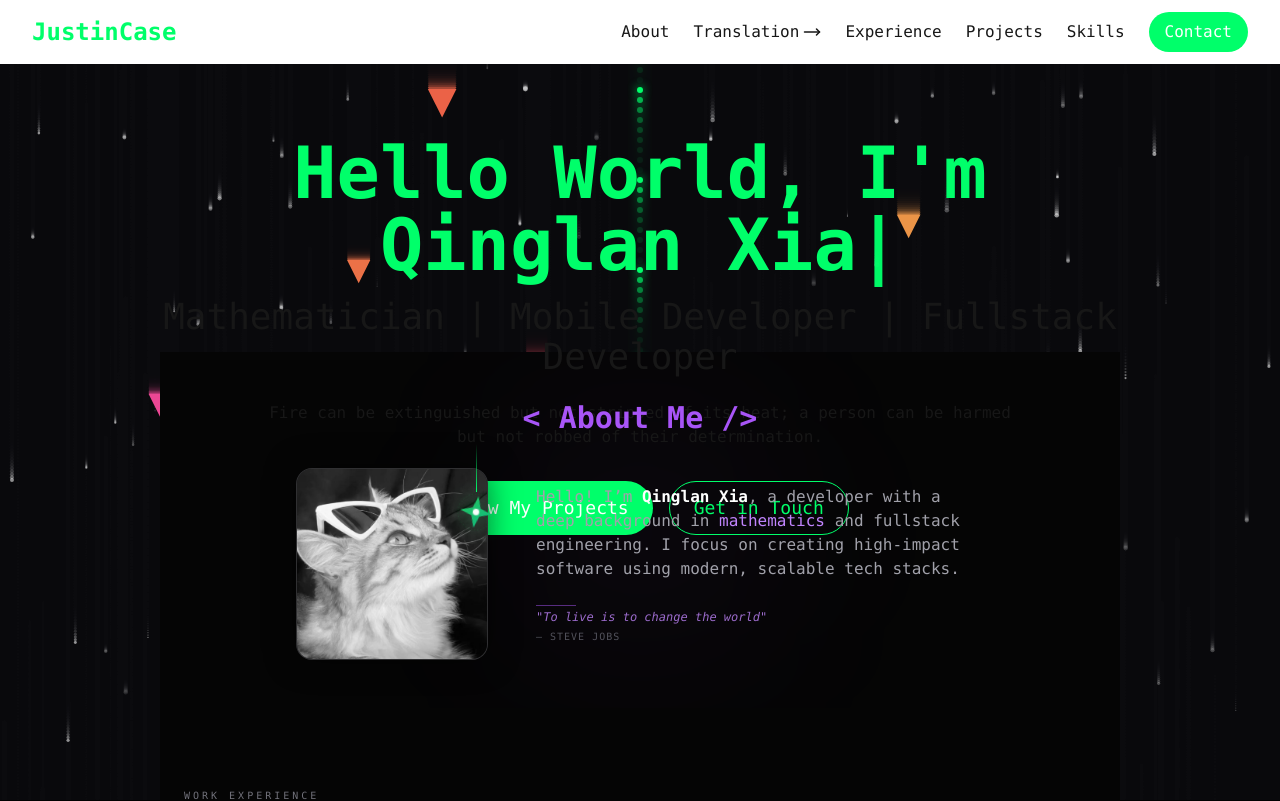
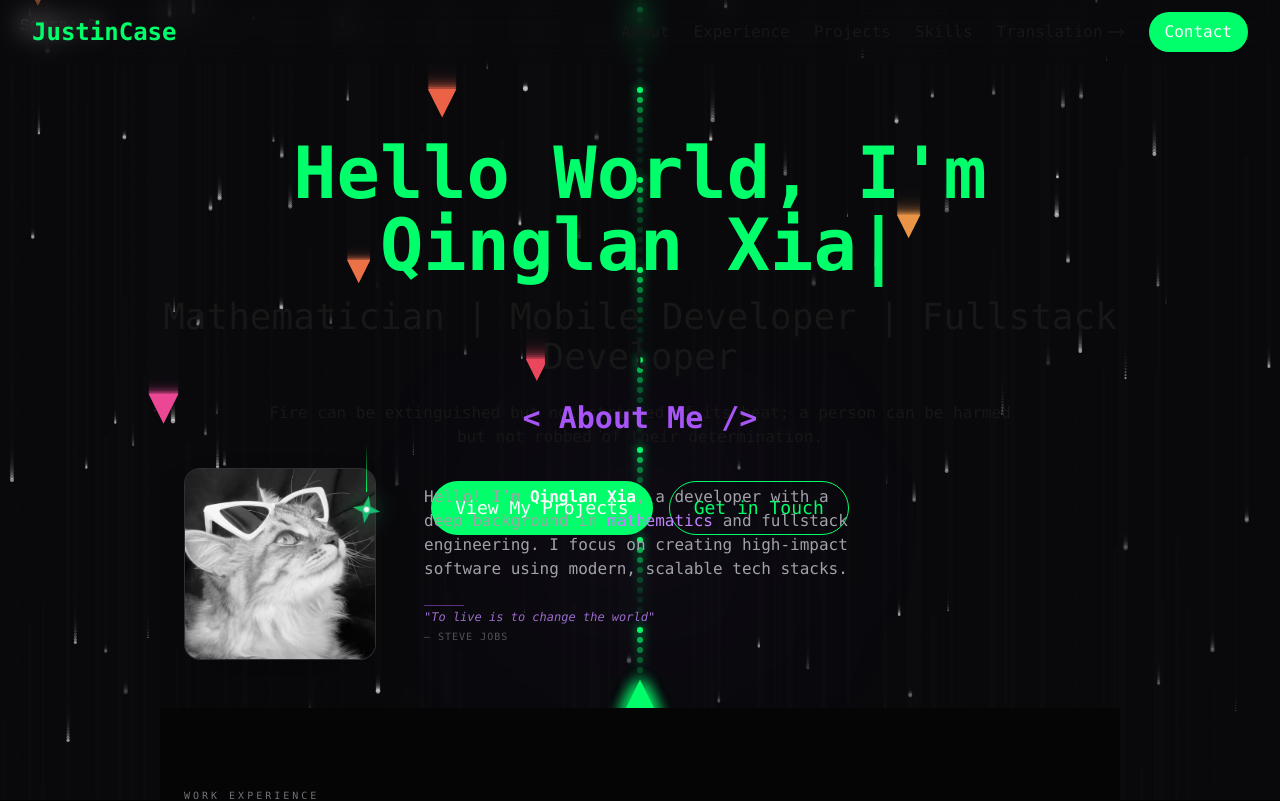
Before and after one commit to JusArthur/My-Protofolio, a Next.js app: page / in a window 1280 px wide. Shown: the top 801 px of the page. Built offline with nearby package versions, Linux system fonts and the light colour scheme.

Commit message:
Refactor AboutMe component to improve performance and enhance animations

```diff
--- a/components/AboutMe.js
+++ b/components/AboutMe.js
@@ -1,58 +1,41 @@
-import React, { useEffect, useState } from "react";
+"use client";
+
+import React from "react";
 import { motion } from "framer-motion";
 
 const AboutMe = () => {
-  const [isInView, setIsInView] = useState(false);
-
-  useEffect(() => {
-    const handleScroll = () => {
-      const element = document.getElementById("aboutMe");
-      if (element) {
-        const rect = element.getBoundingClientRect();
-        // Trigger when element is partially in view
-        if (rect.top <= window.innerHeight / 1.5) {
-          setIsInView(true);
-        }
-      }
-    };
-
-    window.addEventListener("scroll", handleScroll);
-    handleScroll(); // Initial check
-    return () => window.removeEventListener("scroll", handleScroll);
-  }, []);
-
   return (
     <section
       id="aboutMe"
-      className="bg-[#050505] text-white py-12 flex flex-col justify-center items-center relative font-mono overflow-hidden transition-colors duration-500"
+      className="bg-transparent text-white py-12 flex flex-col justify-center items-center relative font-mono overflow-hidden"
     >
-      {/* Decorative Background Glow */}
+      {/* 装饰性背景 */}
       <div className="absolute top-1/2 left-1/2 -translate-x-1/2 -translate-y-1/2 w-64 h-64 bg-purple-500/5 rounded-full blur-[100px] pointer-events-none" />
 
+      {/* 标题 - 使用 whileInView */}
       <motion.h2
         className="text-purple-500 text-xl md:text-3xl font-bold mb-8 z-10"
         initial={{ y: 20, opacity: 0 }}
-        animate={isInView ? { y: 0, opacity: 1 } : {}}
+        whileInView={{ y: 0, opacity: 1 }}
+        viewport={{ once: true, margin: "-100px" }}
         transition={{ type: "spring", stiffness: 50, duration: 1 }}
       >
         &lt; About Me /&gt;
       </motion.h2>
 
-      <div className="flex flex-col md:flex-row items-center space-y-6 md:space-y-0 md:space-x-12 z-10 max-w-5xl px-6">
+      <div className="flex flex-col md:flex-row items-center space-y-10 md:space-y-0 md:space-x-12 z-10 max-w-5xl px-6 w-full">
 
-        {/* Avatar Container */}
+        {/* 头像容器 */}
         <div className="relative">
-
-          {/* Fancier Dynamic Decoration: The "Cyber Lantern" */}
+          {/* Cyber Lantern - 在手机端稍微缩小并调整位置 */}
           <motion.div
-            className="absolute -top-6 -right-2 z-20 pointer-events-none flex flex-col items-center"
-            initial={{ opacity: 0, y: -50 }}
-            animate={isInView ? { opacity: 1, y: 0 } : {}}
-            transition={{ delay: 1, duration: 0.8 }}
+            className="absolute -top-8 -right-4 md:-top-6 md:-right-2 z-20 pointer-events-none flex flex-col items-center scale-75 md:scale-100"
+            initial={{ opacity: 0, y: -20 }}
+            whileInView={{ opacity: 1, y: 0 }}
+            viewport={{ once: true }}
+            transition={{ delay: 0.8, duration: 0.8 }}
           >
-            {/* The "String" holding the ornament */}
-            <div className="w-[1px] h-12 bg-gradient-to-b from-transparent via-primary/50 to-primary" />
-
+            <div className="w-[1px] h-8 md:h-12 bg-gradient-to-b from-transparent via-primary/50 to-primary" />
             <motion.div
               animate={{
                 rotate: [ -10, 10, -10 ],
@@ -66,56 +49,50 @@ const AboutMe = () => {
                 rotate: { repeat: Infinity, duration: 4, ease: "easeInOut" },
                 filter: { repeat: Infinity, duration: 2, ease: "linear" }
               }}
-              className="relative"
             >
-              <svg width="40" height="40" viewBox="0 0 100 100">
+              <svg width="35" height="35" md:width="40" md:height="40" viewBox="0 0 100 100">
                 <defs>
                   <linearGradient id="starGradient" x1="0%" y1="0%" x2="100%" y2="100%">
                     <stop offset="0%" stopColor="#22c55e" />
                     <stop offset="100%" stopColor="#10b981" />
                   </linearGradient>
                 </defs>
-                {/* Outer Glow Circle */}
                 <circle cx="50" cy="50" r="45" fill="none" stroke="#22c55e" strokeWidth="1" strokeDasharray="4 4" className="opacity-30" />
-                {/* The Star/Diamond */}
-                <path
-                  d="M50 10 L60 40 L90 50 L60 60 L50 90 L40 60 L10 50 L40 40 Z"
-                  fill="url(#starGradient)"
-                />
-                {/* Core Light */}
+                <path d="M50 10 L60 40 L90 50 L60 60 L50 90 L40 60 L10 50 L40 40 Z" fill="url(#starGradient)"/>
                 <circle cx="50" cy="50" r="8" fill="white" className="animate-pulse" />
               </svg>
             </motion.div>
           </motion.div>
 
-          {/* Profile Picture */}
+          {/* 头像 */}
           <motion.div
-            className="w-40 h-40 md:w-48 md:h-48 rounded-2xl bg-zinc-900 overflow-hidden border border-white/10 relative z-10 shadow-[0_0_30px_rgba(0,0,0,0.5)]"
+            className="w-36 h-36 md:w-48 md:h-48 rounded-2xl bg-zinc-900 overflow-hidden border border-white/10 relative z-10 shadow-2xl"
             initial={{ scale: 0.8, opacity: 0 }}
-            animate={isInView ? { scale: 1, opacity: 1 } : {}}
+            whileInView={{ scale: 1, opacity: 1 }}
+            viewport={{ once: true }}
             transition={{ type: "spring", stiffness: 60, delay: 0.2 }}
           >
             <img
               src="/justin_xia.png"
               alt="Profile Picture"
               className="w-full h-full object-cover grayscale hover:grayscale-0 transition-all duration-500"
-              onError={(e) => { e.target.src = "https://via.placeholder.com/200"; }}
             />
           </motion.div>
         </div>
 
-        {/* Introduction Text */}
+        {/* 介绍文本 */}
         <motion.div
           className="max-w-md text-center md:text-left"
-          initial={{ x: 30, opacity: 0 }}
-          animate={isInView ? { x: 0, opacity: 1 } : {}}
+          initial={{ x: 20, opacity: 0 }}
+          whileInView={{ x: 0, opacity: 1 }}
+          viewport={{ once: true }}
           transition={{ delay: 0.4, duration: 0.8 }}
         >
           <p className="text-sm md:text-base leading-relaxed text-zinc-400">
             Hello! I’m <span className="text-white font-bold">Qinglan Xia</span>, a developer with a deep background in <span className="text-purple-400">mathematics</span> and fullstack engineering. I focus on creating high-impact software using modern, scalable tech stacks.
           </p>
 
-          <div className="mt-6 flex flex-col space-y-1">
+          <div className="mt-6 flex flex-col items-center md:items-start space-y-1">
              <div className="h-[1px] w-10 bg-purple-500/50" />
              <p className="text-xs italic text-purple-400/80 leading-tight">
                "To live is to change the world"
--- a/components/Navbar.js
+++ b/components/Navbar.js
@@ -3,29 +3,41 @@
 import React, { useState, useEffect } from "react";
 import { Link as ScrollLink } from "react-scroll";
 import Link from "next/link";
-// 修正：使用 MoveRight (移动) 或 SquareArrowOutUpRight (跳转)
-import { MoveRight } from "lucide-react";
+import { MoveRight, Menu, X } from "lucide-react"; // 引入菜单图标
+import { motion, AnimatePresence } from "framer-motion"; // 引入动画
 
 const Navbar = () => {
   const [showNavbar, setShowNavbar] = useState(true);
   const [lastScrollPos, setLastScrollPos] = useState(0);
+  const [isMenuOpen, setIsMenuOpen] = useState(false); // 控制手机端菜单
 
   useEffect(() => {
     const handleScroll = () => {
       const currentScrollPos = window.scrollY;
+      // 菜单打开时，不隐藏 Navbar
+      if (!isMenuOpen) {
         setShowNavbar(currentScrollPos < lastScrollPos || currentScrollPos < 50);
+      }
       setLastScrollPos(currentScrollPos);
     };
 
     window.addEventListener("scroll", handleScroll);
-    return () => {
-      window.removeEventListener("scroll", handleScroll);
-    };
-  }, [lastScrollPos]);
+    return () => window.removeEventListener("scroll", handleScroll);
+  }, [lastScrollPos, isMenuOpen]);
+
+  // 菜单项配置，方便复用
+  const navLinks = [
+    { name: "About", to: "aboutMe", type: "scroll" },
+    { name: "Experience", to: "experience", type: "scroll" },
+    { name: "Projects", to: "projects", type: "scroll" },
+    { name: "Skills", to: "skills", type: "scroll" },
+  ];
+
+  const closeMenu = () => setIsMenuOpen(false);
 
   return (
     <nav
-      className={`bg-background text-text fixed top-0 left-0 w-full z-50 transition-transform duration-300 ${
+      className={`bg-background/80 backdrop-blur-md text-text fixed top-0 left-0 w-full z-[100] transition-transform duration-300 ${
         showNavbar ? "translate-y-0" : "-translate-y-full"
       }`}
     >
@@ -37,24 +49,28 @@ const Navbar = () => {
               to="hero"
               smooth={true}
               duration={800}
+              onClick={closeMenu}
               className="text-primary text-2xl font-bold hover:text-secondary cursor-pointer"
             >
               JustinCase
             </ScrollLink>
           </div>
 
-          {/* Navigation Links */}
+          {/* 桌面端链接 (md 以上显示) */}
           <div className="hidden md:flex items-center space-x-6">
+            {navLinks.map((link) => (
               <ScrollLink
-              to="aboutMe"
+                key={link.to}
+                to={link.to}
                 smooth={true}
                 duration={800}
                 offset={-50}
-              className="hover:text-primary cursor-pointer"
+                className="hover:text-primary cursor-pointer transition-colors"
               >
-              About
+                {link.name}
               </ScrollLink>
-                        {/* --- 修复后的 Translation 链接 --- */}
+            ))}
+
             <Link
               href="/translation"
               className="group flex items-center gap-1 hover:text-primary transition-colors cursor-pointer"
@@ -65,47 +81,75 @@ const Navbar = () => {
                 className="transition-transform duration-300 group-hover:translate-x-1"
               />
             </Link>
-            <ScrollLink
-              to="experience"
-              smooth={true}
-              duration={800}
-              className="hover:text-primary cursor-pointer"
-            >
-              Experience
-            </ScrollLink>
-
-            <ScrollLink
-              to="projects"
-              smooth={true}
-              duration={800}
-              className="hover:text-primary cursor-pointer"
-            >
-              Projects
-            </ScrollLink>
-
-
-            {/* --------------------------- */}
-
-            <ScrollLink
-              to="skills"
-              smooth={true}
-              duration={800}
-              className="hover:text-primary cursor-pointer"
-            >
-              Skills
-            </ScrollLink>
 
             <ScrollLink
               to="contact"
               smooth={true}
               duration={800}
-              className="bg-primary text-background px-4 py-2 rounded-full hover:bg-secondary cursor-pointer"
+              className="bg-primary text-background px-4 py-2 rounded-full hover:bg-secondary cursor-pointer transition-all"
             >
               Contact
             </ScrollLink>
           </div>
+
+          {/* 手机端汉堡按钮 (md 以下显示) */}
+          <div className="md:hidden flex items-center">
+            <button
+              onClick={() => setIsMenuOpen(!isMenuOpen)}
+              className="text-primary p-2 focus:outline-none"
+            >
+              {isMenuOpen ? <X size={28} /> : <Menu size={28} />}
+            </button>
           </div>
         </div>
+      </div>
+
+      {/* 手机端弹出菜单 */}
+      <AnimatePresence>
+        {isMenuOpen && (
+          <motion.div
+            initial={{ opacity: 0, height: 0 }}
+            animate={{ opacity: 1, height: "auto" }}
+            exit={{ opacity: 0, height: 0 }}
+            className="md:hidden bg-background/95 backdrop-blur-lg border-b border-white/10 overflow-hidden"
+          >
+            <div className="px-4 pt-2 pb-6 space-y-4 flex flex-col">
+              {navLinks.map((link) => (
+                <ScrollLink
+                  key={link.to}
+                  to={link.to}
+                  smooth={true}
+                  duration={800}
+                  offset={-50}
+                  onClick={closeMenu}
+                  className="text-xl py-2 border-b border-white/5 hover:text-primary transition-colors"
+                >
+                  {link.name}
+                </ScrollLink>
+              ))}
+
+              <Link
+                href="/translation"
+                onClick={closeMenu}
+                className="text-xl py-2 border-b border-white/5 flex items-center justify-between group"
+              >
+                Translation
+                <MoveRight size={20} className="text-primary" />
+              </Link>
+
+              <ScrollLink
+                to="contact"
+                smooth={true}
+                duration={800}
+                onClick={closeMenu}
+                className="bg-primary text-background text-center py-3 rounded-xl font-bold mt-4"
+              >
+                Contact Me
+              </ScrollLink>
+            </div>
+          </motion.div>
+        )}
+      </AnimatePresence>
     </nav>
   );
 };
```
Also changed, not shown: app/translation/page.js (+42 -38 lines). Lines whose indentation alone changed are shown as unchanged.
